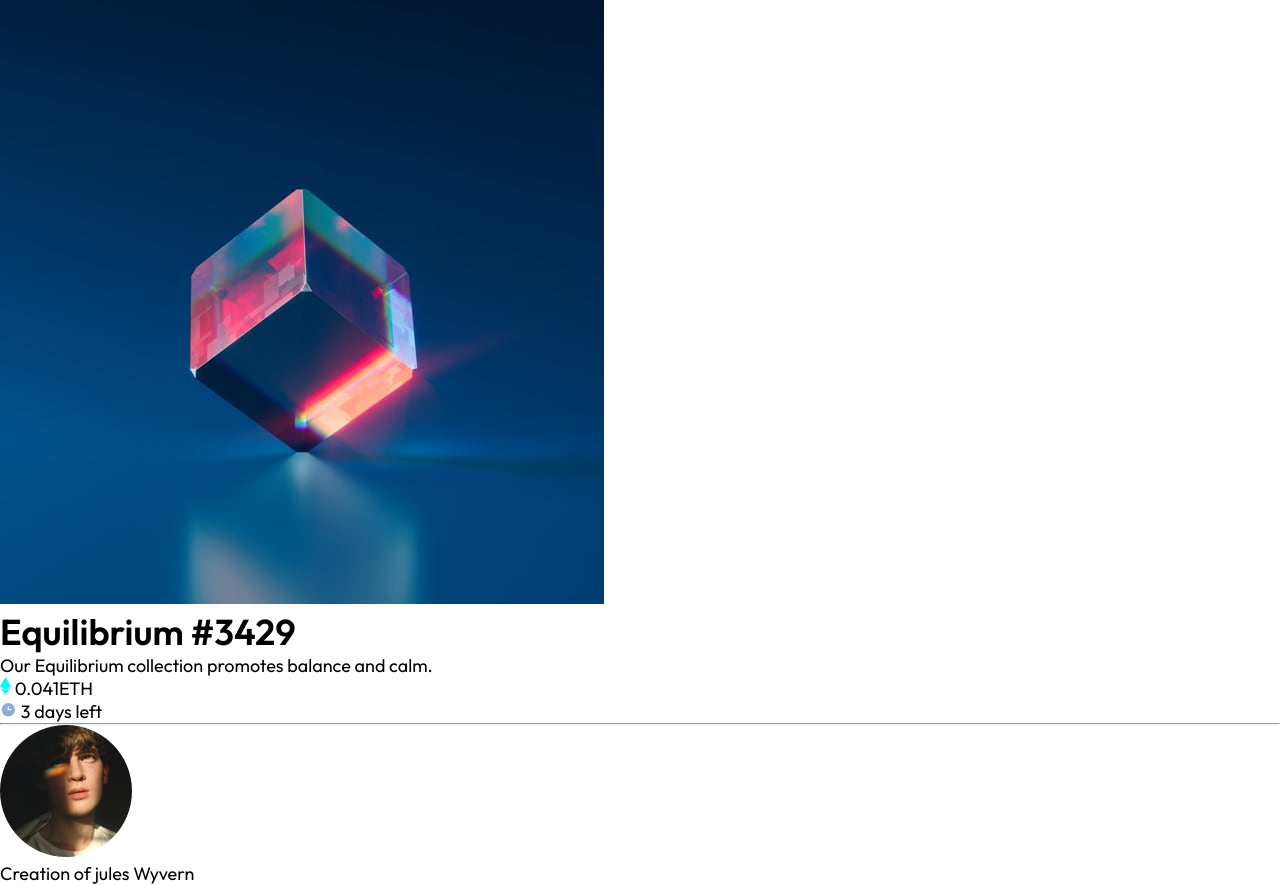
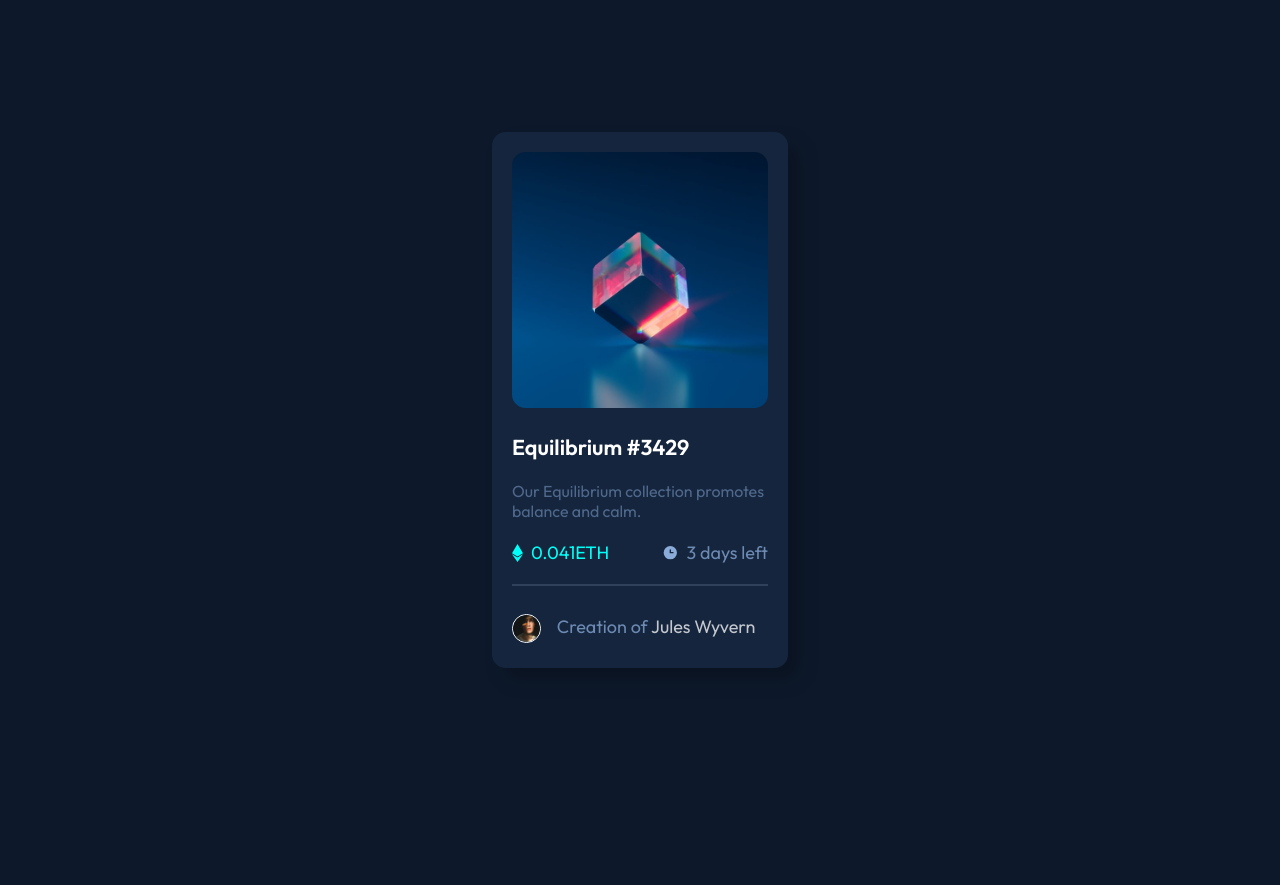
Before and after one commit to Vinoth30457/nft-preview-card-component-main, a plain HTML site: page index.html in a window 1280 px wide. After the commit the page ends 800 px from the top, so only its background shows below. Drawn offline with Linux system fonts and the light colour scheme.

Commit message:
add final code

```diff
--- a/index.html
+++ b/index.html
@@ -15,7 +15,7 @@
       href="/images/favicon-32x32.png"
       type="image/x-icon"
     />
-    <title>Document</title>
+    <title>NFT Preview card</title>
     <link rel="stylesheet" href="/style/style.css" />
   </head>
   <body>
@@ -26,6 +26,9 @@
           alt="equilibrium image"
           class="card-img"
         />
+        <div class="overlay">
+          <img src="./images/icon-view.svg" alt="" class="icon" />
+        </div>
       </div>
       <h1 class="card-title">Equilibrium #3429</h1>
       <p class="card-description">
@@ -54,7 +57,9 @@
             class="author-img"
           />
         </div>
-        <p class="author-text">Creation of jules Wyvern</p>
+        <p class="author-text">
+          Creation of <span class="text-white"> Jules Wyvern </span>
+        </p>
       </div>
     </div>
   </body>
--- a/style/style.css
+++ b/style/style.css
@@ -11,8 +11,123 @@ img {
 html {
   font-family: "Outfit", sans-serif;
 }
+:root {
+  --radius: 0.85rem;
+  --soft-blue: hsl(215, 51%, 70%);
+  --cyan: hsl(178, 100%, 50%);
+  --main-bg: hsl(217, 54%, 11%);
+  --card-bg: hsl(216, 50%, 16%);
+  --line: hsl(215, 32%, 27%);
+  --white: hsl(0, 0%, 100%);
+}
 body {
   font-size: 18px;
   width: 100vw;
   height: 100vh;
 }
+body {
+  background-color: var(--main-bg);
+  display: flex;
+  align-items: center;
+  justify-content: center;
+}
+.card {
+  background-color: var(--card-bg);
+  width: 18.5rem;
+  height: auto;
+  padding: 1.25rem;
+  border-radius: var(--radius);
+  box-shadow: 12px 12px 18px rgba(0, 0, 0, 0.25);
+  display: flex;
+  flex-direction: column;
+  gap: 1.25rem;
+}
+.card-main-img {
+  width: 16rem;
+  position: relative;
+}
+.card-img {
+  border-radius: var(--radius);
+  position: relative;
+}
+.overlay {
+  background-color: var(--cyan);
+  border-radius: var(--radius);
+  width: 16rem;
+  height: 16rem;
+  position: absolute;
+  top: 0;
+  left: 0;
+  display: flex;
+  justify-content: center;
+  align-items: center;
+  opacity: 0;
+}
+.card-main-img:hover .overlay {
+  opacity: 0.5;
+  cursor: pointer;
+}
+.icon {
+  width: 2rem;
+}
+.card-title {
+  color: var(--white);
+  font-size: 1.35rem;
+  font-weight: 600;
+}
+.card-title:hover {
+  cursor: pointer;
+  color: var(--cyan);
+}
+.card-description {
+  font-size: 1rem;
+  font-weight: 400;
+  color: var(--soft-blue);
+  opacity: 0.5;
+}
+.card-details {
+  display: flex;
+  align-items: center;
+  justify-content: space-between;
+}
+.card-left-details,
+.card-right-details {
+  display: flex;
+  align-items: center;
+  gap: 0.5rem;
+}
+.card-left-text {
+  color: var(--cyan);
+}
+.card-right-text {
+  color: var(--soft-blue);
+  opacity: 0.75;
+}
+.card-divider {
+  border: 1px solid var(--line);
+}
+.card-author {
+  display: flex;
+  align-items: center;
+  gap: 1rem;
+  flex-direction: row;
+}
+.author-img-container {
+  width: 1.8rem;
+}
+.author-img {
+  margin-top: 0.5rem;
+  border: 1px solid var(--white);
+  border-radius: 50%;
+}
+.author-text {
+  color: var(--soft-blue);
+  opacity: 0.75;
+}
+.text-white {
+  color: var(--white);
+}
+.text-white:hover {
+  color: var(--cyan);
+  cursor: pointer;
+}
```
Also changed, not shown: design/active-states.jpg (deleted), design/desktop-design.jpg (deleted), design/desktop-preview.jpg (deleted), design/mobile-design.jpg (deleted), 3 other files.
